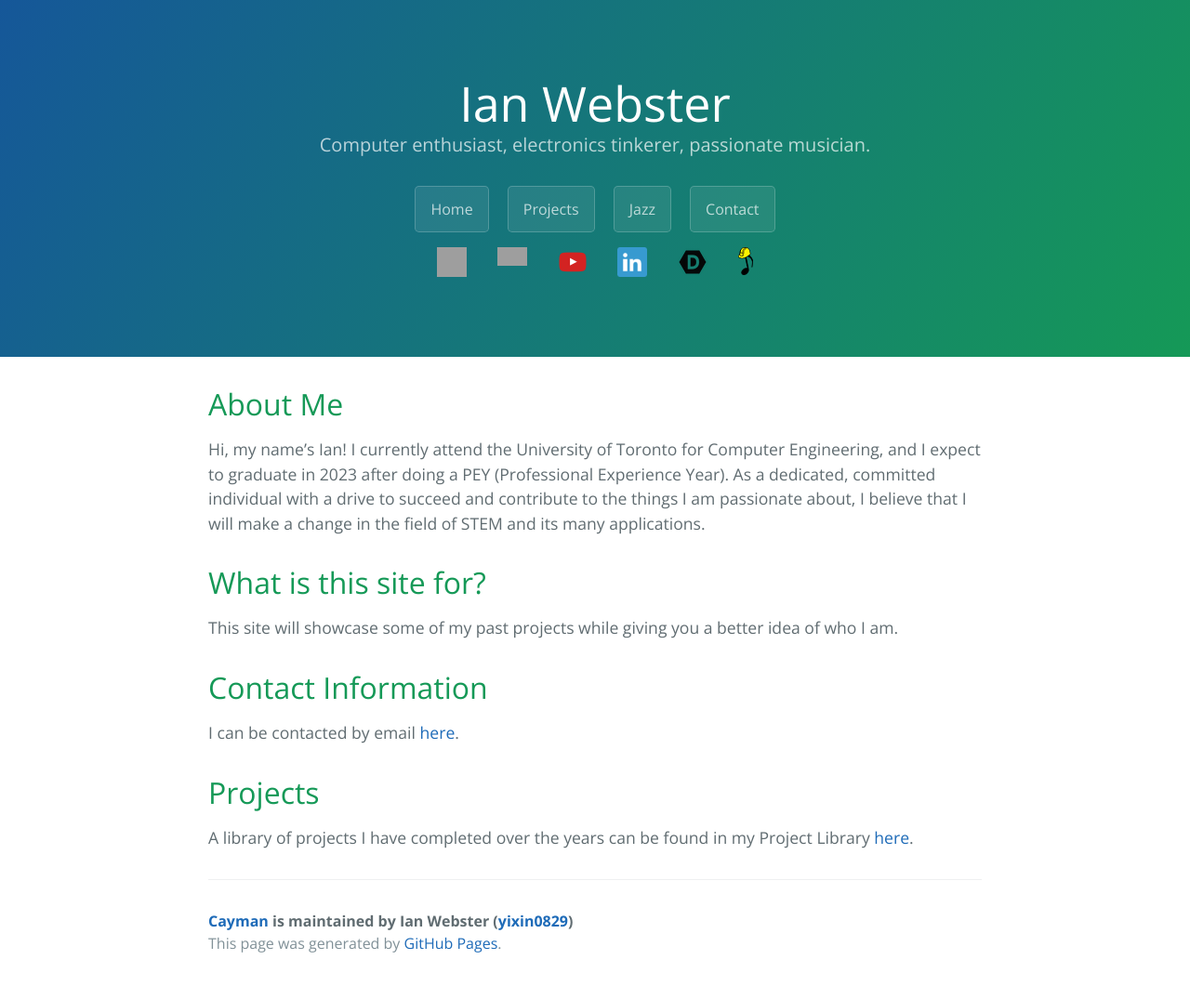
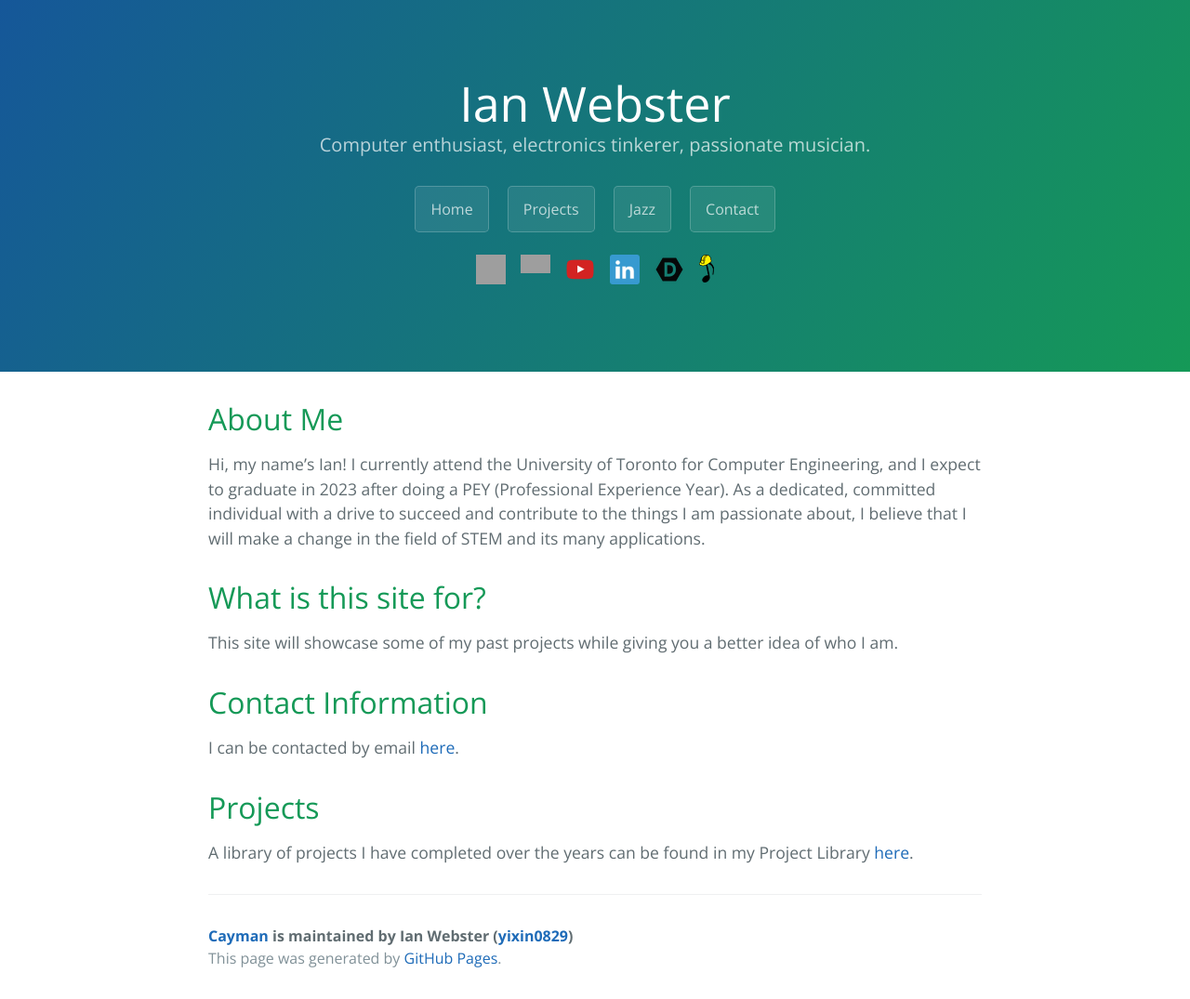
Before and after one commit to yixin0829/Cayman, a Jekyll site: the page built from index.md, in a window 1280 px wide. Shown: the whole page at 93% size. Built offline with Jekyll 4.4.1, drawn with Linux system fonts in a browser that asks for light colours; grey boxes are pictures that could not be loaded.

Commit message:
fixing spacing for socials

```diff
--- a/_layouts/default.html
+++ b/_layouts/default.html
@@ -38,11 +38,9 @@
         <a href="{{ '/Cayman/project-library.html' }}" class="btn">Projects</a>
         <a href="{{ '/Cayman/jazz.html' }}" class="btn">Jazz</a>
         <a href="{{ '/Cayman/contact/index.html' }}" class="btn">Contact</a>
-        <div class = "row">
-          <div class="column"></div>
-          <div class="column">
-            <div class="grid-container">
-              <div class="grid-item"><iframe allowtransparency="true" scrolling="no" frameborder="no" src="https://w.soundcloud.com/icon/?url=http%3A%2F%2Fsoundcloud.com%2Fiwebsterproductions&color=orange_white&size=32" style="width: 32px; height: 32px;"></iframe></div>
+
+        <div class="d-flex justify-content-center">
+          <div class="p-2"><iframe allowtransparency="true" scrolling="no" frameborder="no" src="https://w.soundcloud.com/icon/?url=http%3A%2F%2Fsoundcloud.com%2Fiwebsterproductions&color=orange_white&size=32" style="width: 32px; height: 32px;"></iframe></div>
           <style>
             .strava-badge- { display: inline-block; height: 32px; }
             .strava-badge- img { visibility: hidden; height: 32px; }
@@ -61,14 +59,11 @@
                 width: 33.33%;
               }
           </style>
-              <div class="grid-item"><a href="http://strava.com/athletes/10225865/badge" class="strava-badge- strava-badge-follow" target="_blank"><img src="//badges.strava.com/echelon-sprite-32.png" alt="Strava" /></a></div>
-              <div class="grid-item"><a href="https://www.youtube.com/channel/UC6JzdYelcu9M9A-flCpVOEQ"><img src="./assets/icons/youtube32.png"></a></div>
-              <div class="grid-item"><a href="https://www.linkedin.com/in/ian-webster-1918b1158/"><img src="./assets/icons/linkedin32.png"></a></div>
-              <div class="grid-item"><a href="https://devpost.com/iWebster28?ref_content=user-portfolio&ref_feature=portfolio&ref_medium=global-nav"><img src="./assets/icons/devpost32.png"></a></div>
-              <div class="grid-item"><a href="https://jazz.skule.ca"><img src="./assets/icons/skule_music16.png"></a></div>
-            </div>
-          </div>
-          <div class="column"></div>
+          <div class="p-2"><a href="http://strava.com/athletes/10225865/badge" class="strava-badge- strava-badge-follow" target="_blank"><img src="//badges.strava.com/echelon-sprite-32.png" alt="Strava" /></a></div>
+          <div class="p-2"><a href="https://www.youtube.com/channel/UC6JzdYelcu9M9A-flCpVOEQ"><img src="./assets/icons/youtube32.png"></a></div>
+          <div class="p-2"><a href="https://www.linkedin.com/in/ian-webster-1918b1158/"><img src="./assets/icons/linkedin32.png"></a></div>
+          <div class="p-2"><a href="https://devpost.com/iWebster28?ref_content=user-portfolio&ref_feature=portfolio&ref_medium=global-nav"><img src="./assets/icons/devpost32.png"></a></div>
+          <div class="p-2"><a href="https://jazz.skule.ca"><img src="./assets/icons/skule_music16.png"></a></div>
         </div>
       {% endif %}
     </header>
```
Lines whose indentation alone changed are shown as unchanged.
